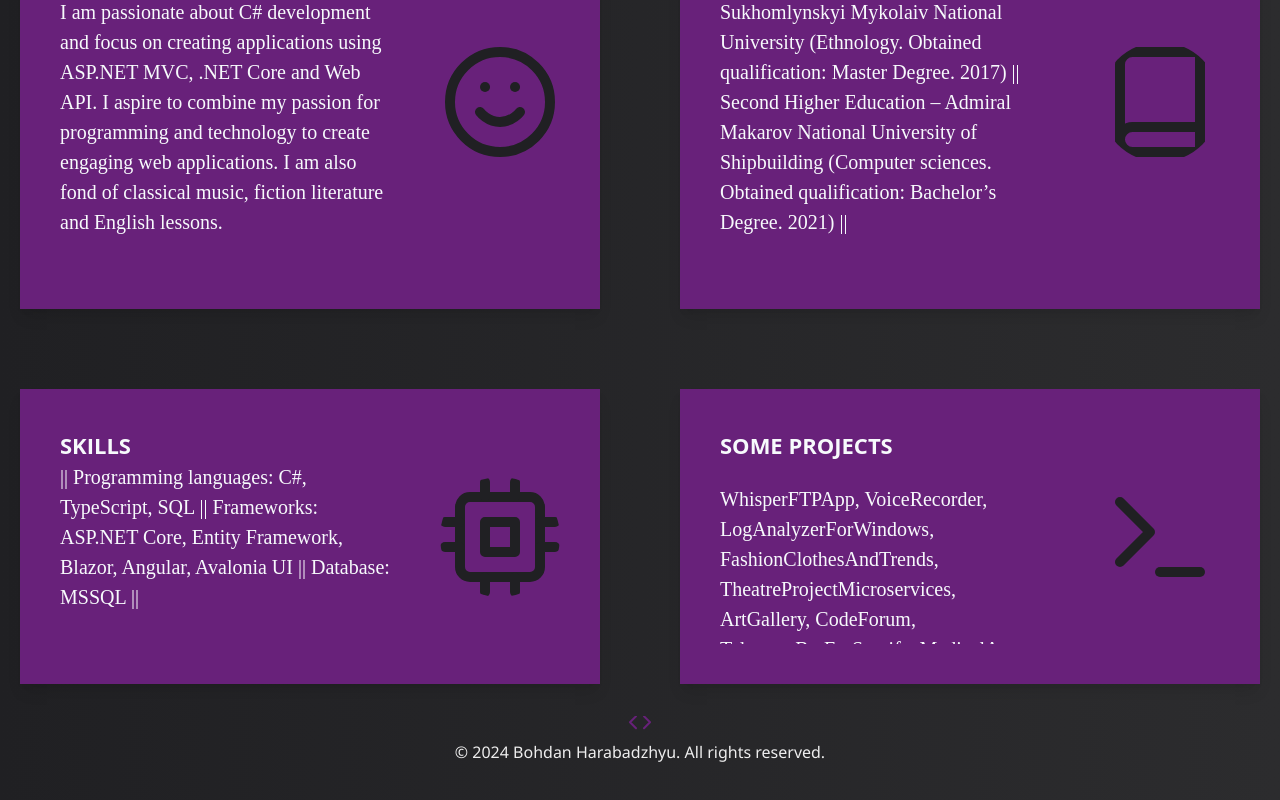
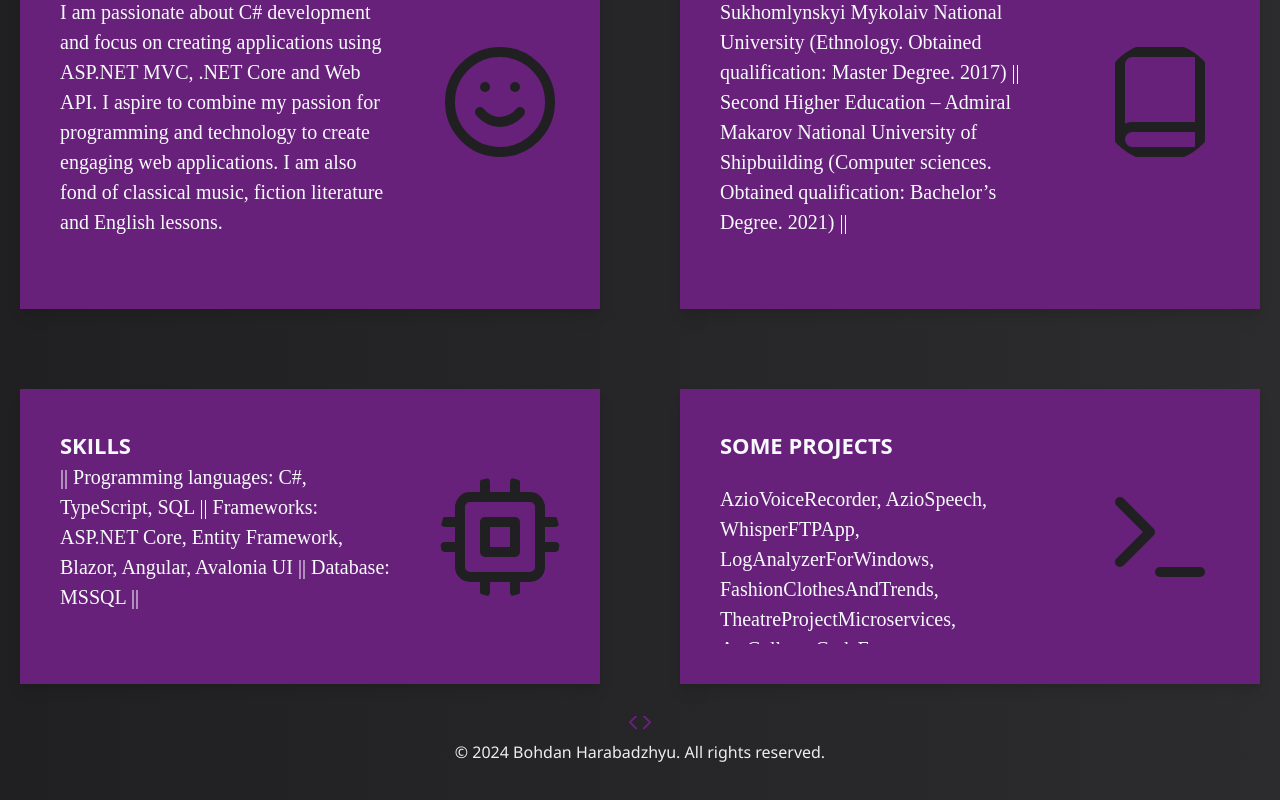
Before and after one commit to TheMysteriousStranger90/bohdan-harabadzhyu-homepage, a Next.js app: page / in a window 1280 px wide. Shown: the part 767-1567 px from the top of the page. Built offline with nearby package versions, Linux system fonts and the light colour scheme.

Commit message:
AzioVoice Recorder

```diff
--- a/components/BasicGrid.tsx
+++ b/components/BasicGrid.tsx
@@ -50,13 +50,11 @@ const myinformation = [
         index: 4,
         title: 'SOME PROJECTS',
         content: [
+            {name: 'AzioVoiceRecorder', url: 'https://apps.microsoft.com/detail/9PP795T0KSFP'},
+            {name: 'AzioSpeech', url: 'https://apps.microsoft.com/detail/9PFV5DG73198'},
             {name: 'WhisperFTPApp', url: 'https://github.com/TheMysteriousStranger90/WhisperFTPApp'},
-            {name: 'VoiceRecorder', url: 'https://github.com/TheMysteriousStranger90/VoiceRecorder'},
             {name: 'LogAnalyzerForWindows', url: 'https://github.com/TheMysteriousStranger90/LogAnalyzerForWindows'},
-            {
-                name: 'FashionClothesAndTrends',
-                url: 'https://github.com/TheMysteriousStranger90/FashionClothesAndTrends'
-            },
+            {name: 'FashionClothesAndTrends', url: 'https://github.com/TheMysteriousStranger90/FashionClothesAndTrends'},
             {name: 'TheatreProjectMicroservices', url: 'https://github.com/TheMysteriousStranger90/TheatreProjectMicroservices'},
             {name: 'ArtGallery', url: 'https://github.com/TheMysteriousStranger90/ArtGallery'},
             {name: 'CodeForum', url: 'https://github.com/TheMysteriousStranger90/CodeForum'},
@@ -69,7 +67,6 @@ const myinformation = [
             {name: 'SaveEditorForPathologic2', url: 'https://www.nexusmods.com/pathologic2/mods/27'},
             {name: 'TheLighthouseWavesPlayer', url: 'https://github.com/walk-away/TheLighthouseWavesPlayer'},
             {name: 'TelegramBotForGitHub', url: 'https://github.com/TheMysteriousStranger90/TelegramBotForGitHub'},
-            {name: 'AzioSpeech', url: 'https://apps.microsoft.com/detail/9PFV5DG73198'},
             {name: 'MusicEmbersFire', url: 'https://youtu.be/8eKxZsZwIU8'}
         ],
         logo: './terminal.svg',
```
